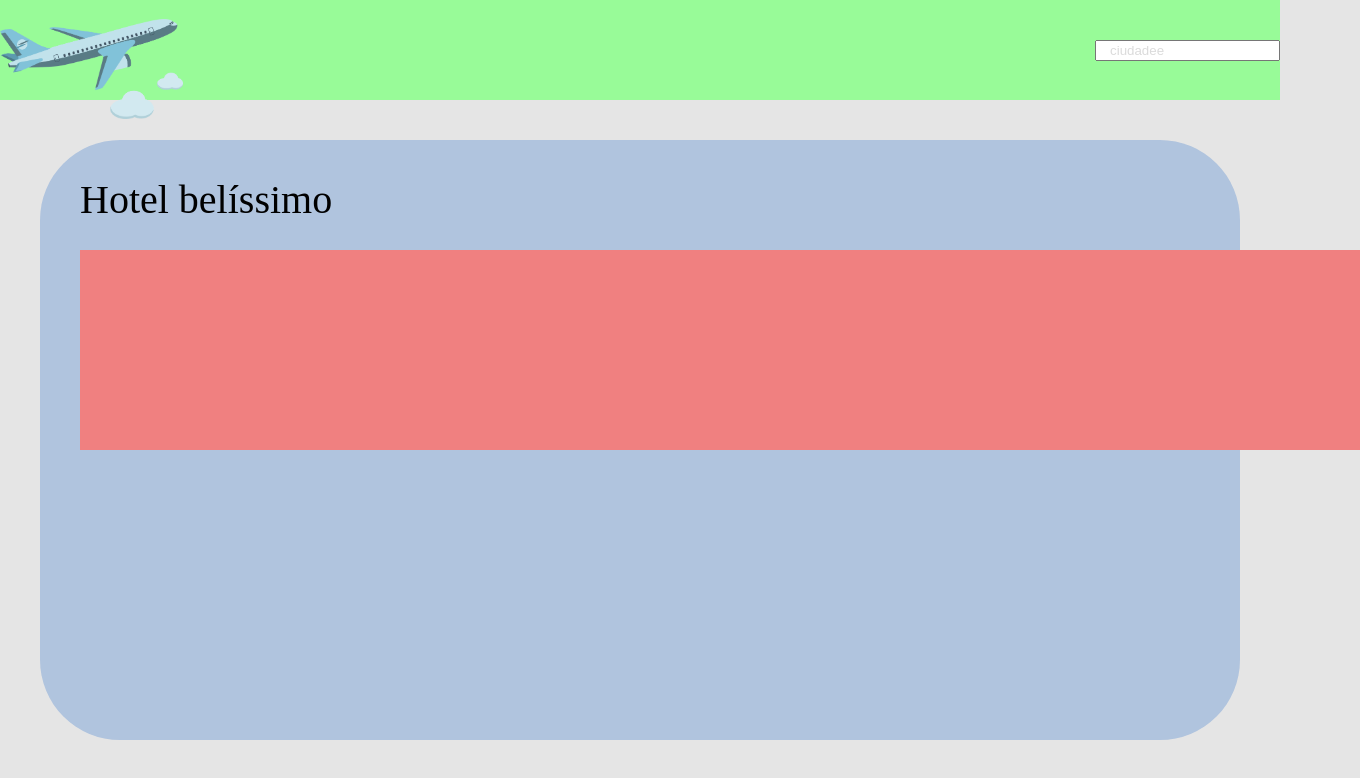
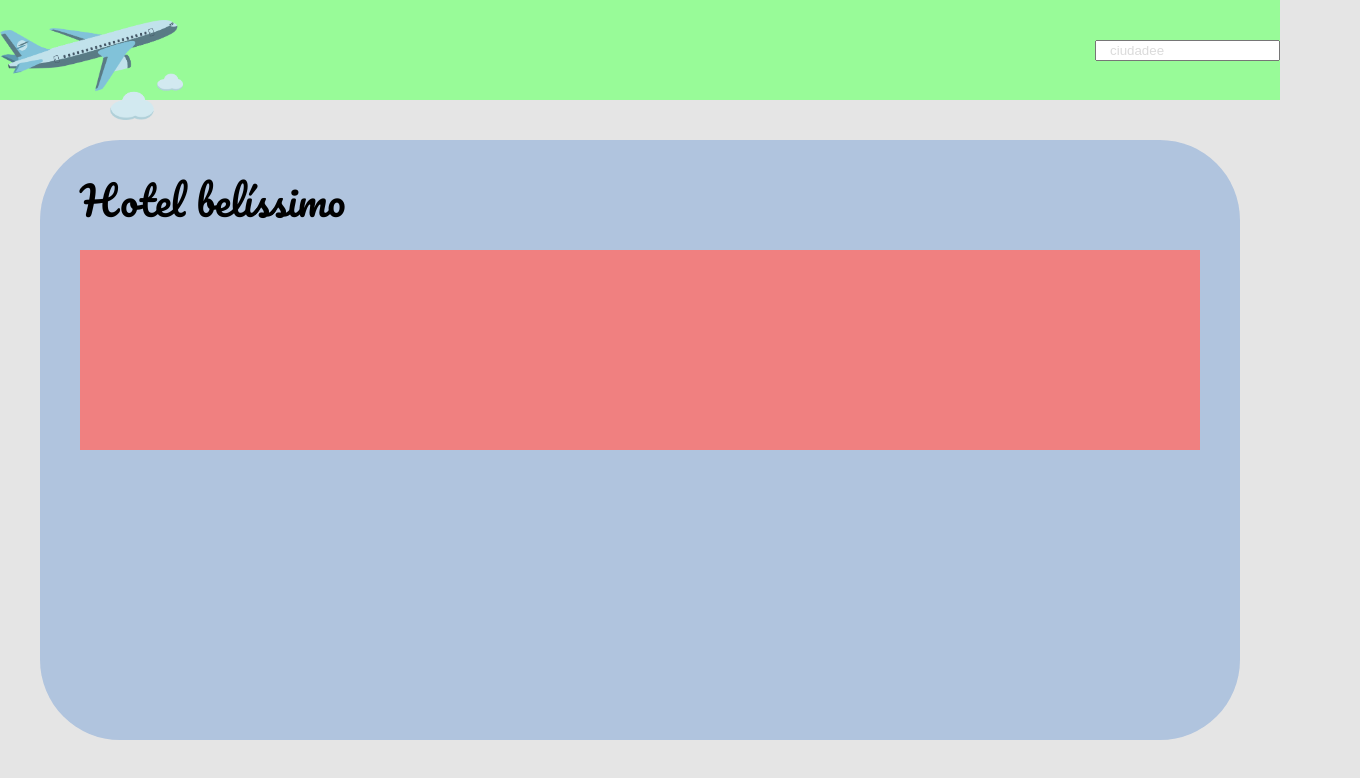
Before and after one commit to mickalala/Fly--Front-end, a React (Create React App) app: page /hotel/1 in a window 1280 px wide. Shown: the top 778 px of the page, 1360 px wide, since content can reach past the window. Built offline with nearby package versions, Linux system fonts and the light colour scheme.

Commit message:
fix: organizing folders and adjusting fonts

```diff
--- a/public/index.html
+++ b/public/index.html
@@ -1,14 +1,12 @@
 <!DOCTYPE html>
 <html lang="en">
+
 <head>
   <meta charset="utf-8" />
   <link rel="icon" href="%PUBLIC_URL%/favicon.ico" />
   <meta name="viewport" content="width=device-width, initial-scale=1" />
   <meta name="theme-color" content="#000000" />
-    <meta
-      name="description"
-      content="Web site created using create-react-app"
-    />
+  <meta name="description" content="Web site created using create-react-app" />
   <link rel="apple-touch-icon" href="%PUBLIC_URL%/logo192.png" />
   <!--
       manifest.json provides metadata used when your web app is installed on a
@@ -24,8 +22,14 @@
       work correctly both with client-side routing and a non-root public URL.
       Learn how to configure a non-root public URL by running `npm run build`.
     -->
+  <link rel="preconnect" href="https://fonts.googleapis.com">
+  <link rel="preconnect" href="https://fonts.gstatic.com" crossorigin>
+  <link
+    href="https://fonts.googleapis.com/css2?family=Lato:ital,wght@0,100;0,300;0,400;0,700;0,900;1,100;1,300;1,400;1,700;1,900&family=Oswald:wght@200;300;400;500;600;700&family=Pacifico&family=Passion+One:wght@400;700;900&display=swap"
+    rel="stylesheet">
   <title>Fly</title>
 </head>
+
 <body>
   <noscript>You need to enable JavaScript to run this app.</noscript>
   <div id="root"></div>
@@ -40,4 +44,5 @@
       To create a production bundle, use `npm run build` or `yarn build`.
     -->
 </body>
+
 </html>
--- a/src/About.js
+++ b/src/Pages/About/About.js
@@ -1,7 +1,7 @@
 import styled from "styled-components"
-import Menu from "./Menu"
-import ams from "./assets/Am.jpg"
-import cloud from "./assets/transparent.png"
+import Menu from "../Menu/Menu"
+import ams from "../../assets/Am.jpg"
+import cloud from "../../assets/transparent.png"
 import { Link } from "react-router-dom"
 
 
--- a/src/Home.js
+++ b/src/Pages/Home/Home.js
@@ -1,6 +1,6 @@
 import { Link } from 'react-router-dom';
 import styled from 'styled-components';
-import Menu from './Menu.js';
+import Menu from '../Menu/Menu.js';
 import { useEffect, useState } from 'react';
 import axios from 'axios';
 
--- a/src/HotelDetails.js
+++ b/src/Pages/Hotels/HotelDetails.js
@@ -1,11 +1,9 @@
-import MenuFunction from "./Menu";
+import MenuFunction from "../Menu/Menu.js";
 import styled from "styled-components";
-import GlobalStyle from "./styles/GlobalStyle";
 
 export default function HotelDetails() {
     return (
         <>
-        <GlobalStyle/>
             <MenuFunction />
 
             <MainDiv>
@@ -33,9 +31,9 @@ const MainDiv = styled.div`
 `
 
 const Hotelsimages = styled.div`
-   width: 100% ;
+   width: 100% auto ;
    height:200px;
    border: 3px ;
    background-color:#f08080;
-   position:absolute;
+   position:relative;
 `
--- a/src/Hotels.js
+++ b/src/Pages/Hotels/Hotels.js
@@ -1,6 +1,6 @@
 import styled from "styled-components";
-import MenuFunction from "./Menu";
-import hotel from "./assets/Hotel-PNG.png"
+import MenuFunction from "../Menu/Menu";
+import hotel from "../../assets/Hotel-PNG.png"
 
 import { Link } from "react-router-dom";
 
--- a/src/Menu.js
+++ b/src/Pages/Menu/Menu.js
@@ -1,6 +1,6 @@
 import { Link } from 'react-router-dom';
 import styled from 'styled-components';
-import logo from "./assets/plane.png"
+import logo from "../../assets/plane.png"
 
 export default function MenuFunction() {
     return (
--- a/src/TicketDeatails.js
+++ b/src/Pages/Tickets/TicketDeatails.js
@@ -1,4 +1,4 @@
-import MenuFunction from "./Menu";
+import MenuFunction from "../Menu/Menu.js";
 import styled from "styled-components";
 
 export default function TicketDetails() {
--- a/src/Tickets.js
+++ b/src/Pages/Tickets/Tickets.js
@@ -1,6 +1,6 @@
 import styled from "styled-components";
-import MenuFunction from "./Menu";
-import ticket from "./assets/flypink.jpg"
+import MenuFunction from "../Menu/Menu.js";
+import ticket from "../../assets/flypink.jpg"
 import { Link } from "react-router-dom";
 
 export default function AvailableTickets() {
--- a/src/index.js
+++ b/src/index.js
@@ -2,11 +2,13 @@ import React from 'react';
 import ReactDOM from 'react-dom/client';
 import App from './App';
 import ResetStyle from './styles/ResetStyle';
+import GlobalStyle from './styles/GlobalStyle';
 
 const root = ReactDOM.createRoot(document.getElementById('root'));
 root.render(
   <React.StrictMode>
     <ResetStyle/>
+    <GlobalStyle/>
     <App />
   </React.StrictMode>
 );
--- a/src/styles/GlobalStyle.js
+++ b/src/styles/GlobalStyle.js
@@ -5,7 +5,8 @@ const GlobalStyle = createGlobalStyle`
     box-sizing: border-box;
 }
 body{
-   background:#E5E5E5;
+   background-color:#E5E5E5;
+   font-family:'Pacifico', cursive;
 }
 `
-export default GlobalStyle
+export default GlobalStyle;
```
Also changed, not shown: src/App.js (+6 -6 lines), 1 other file (tests, documents, lock files or other folders). Lines whose indentation alone changed are shown as unchanged.
